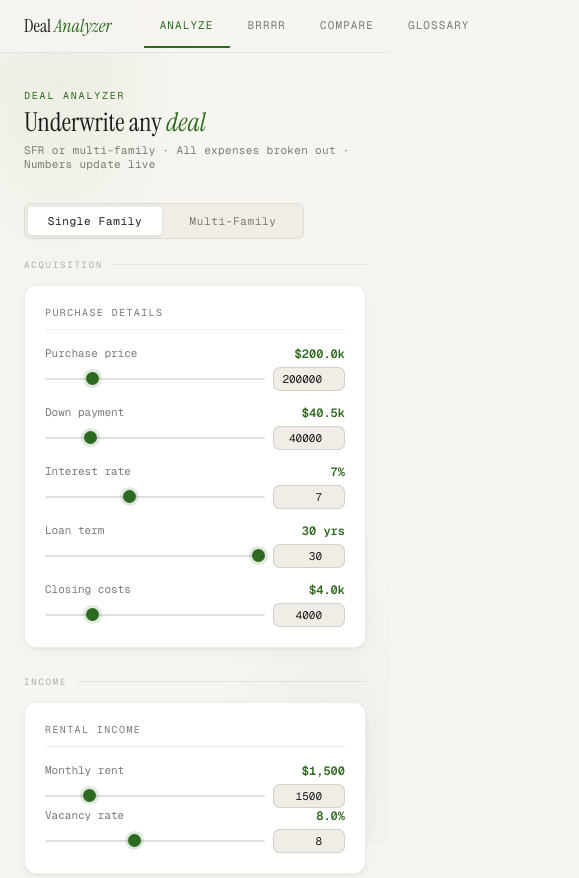
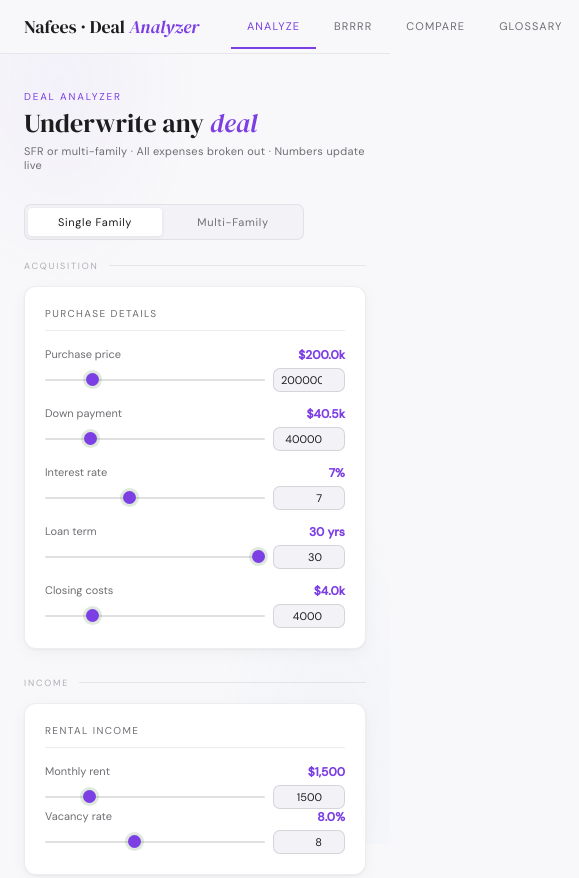
Before and after one commit to Nmahbub12/my-website, a plain HTML site: page deal_analyzer_1.html in a window 390 px wide. Shown: the top 878 px of the page, 579 px wide, since content can reach past the window. Drawn offline with nearby package versions, Linux system fonts and the light colour scheme.

Commit message:
Update deal_analyzer_1 with brand colors.html

```diff
--- a/deal_analyzer_1.html
+++ b/deal_analyzer_1.html
@@ -4,36 +4,36 @@
 <meta charset="UTF-8">
 <meta name="viewport" content="width=device-width, initial-scale=1.0">
 <title>Deal Analyzer</title>
-<link href="https://fonts.googleapis.com/css2?family=Instrument+Serif:ital@0;1&family=Geist+Mono:wght@400;500;600&display=swap" rel="stylesheet">
+<link href="https://fonts.googleapis.com/css2?family=DM+Sans:ital,opsz,wght@0,9..40,300;0,9..40,400;0,9..40,500;1,9..40,300&family=DM+Serif+Display:ital@0;1&display=swap" rel="stylesheet">
 <style>
 *, *::before, *::after { box-sizing: border-box; margin: 0; padding: 0; }
 
 :root {
-  --bg: #f7f5f0;
+  --bg: #f8f8fa;
   --surface: #ffffff;
-  --surface2: #f0ede6;
-  --surface3: #e8e4db;
+  --surface2: #f2f2f7;
+  --surface3: #e8e8f0;
   --border: rgba(0,0,0,0.07);
   --border2: rgba(0,0,0,0.12);
-  --text: #1c1b18;
-  --muted: #7c7a72;
-  --faint: #b0ada4;
-  --green: #2d6a1f;
-  --green-dim: rgba(45,106,31,0.09);
-  --green-mid: rgba(45,106,31,0.18);
-  --red: #b83232;
-  --red-dim: rgba(184,50,50,0.08);
-  --amber: #9a6800;
-  --amber-dim: rgba(154,104,0,0.09);
-  --blue: #1a5c8a;
-  --blue-dim: rgba(26,92,138,0.09);
+  --text: #1d1d1f;
+  --muted: #6e6e73;
+  --faint: #aeaeb2;
+  --green: #7B3FE4;
+  --green-dim: rgba(123,63,228,0.08);
+  --green-mid: rgba(123,63,228,0.18);
+  --red: #c0366a;
+  --red-dim: rgba(192,54,106,0.08);
+  --amber: #4A90D9;
+  --amber-dim: rgba(74,144,217,0.09);
+  --blue: #4A90D9;
+  --blue-dim: rgba(74,144,217,0.09);
   --radius: 12px;
   --radius-sm: 7px;
-  --shadow: 0 1px 3px rgba(0,0,0,0.06), 0 4px 16px rgba(0,0,0,0.04);
+  --shadow: 0 1px 3px rgba(0,0,0,0.05), 0 4px 16px rgba(0,0,0,0.04);
 }
 
 body {
-  font-family: 'Geist Mono', monospace;
+  font-family: 'DM Sans', -apple-system, sans-serif;
   background: var(--bg);
   color: var(--text);
   min-height: 100vh;
@@ -45,8 +45,8 @@ body::before {
   position: fixed;
   inset: 0;
   background:
-    radial-gradient(ellipse 60% 40% at 15% 10%, rgba(45,106,31,0.05) 0%, transparent 60%),
-    radial-gradient(ellipse 50% 50% at 85% 90%, rgba(26,92,138,0.04) 0%, transparent 60%);
+    radial-gradient(ellipse 60% 40% at 15% 10%, rgba(123,63,228,0.04) 0%, transparent 60%),
+    radial-gradient(ellipse 50% 50% at 85% 90%, rgba(74,144,217,0.04) 0%, transparent 60%);
   pointer-events: none;
   z-index: 0;
 }
@@ -56,7 +56,7 @@ body::before {
   position: sticky;
   top: 0;
   z-index: 100;
-  background: rgba(247,245,240,0.92);
+  background: rgba(248,248,250,0.92);
   backdrop-filter: blur(12px);
   border-bottom: 1px solid var(--border);
   padding: 0 24px;
@@ -66,7 +66,7 @@ body::before {
 }
 
 .nav-logo {
-  font-family: 'Instrument Serif', serif;
+  font-family: 'DM Serif Display', Georgia, serif;
   font-size: 18px;
   color: var(--text);
   padding: 14px 0;
@@ -122,7 +122,7 @@ body::before {
   margin-bottom: 6px;
 }
 .page-title {
-  font-family: 'Instrument Serif', serif;
+  font-family: 'DM Serif Display', Georgia, serif;
   font-size: clamp(26px, 4vw, 38px);
   font-weight: 400;
   line-height: 1.1;
@@ -217,7 +217,7 @@ body::before {
   border-radius: var(--radius-sm);
   background: var(--surface2);
   color: var(--text);
-  font-family: 'Geist Mono', monospace;
+  font-family: 'DM Sans', -apple-system, sans-serif;
   font-size: 11px;
   outline: none;
   text-align: right;
@@ -252,7 +252,7 @@ input[type=number]:not(.field-num), input[type=text] {
   border-radius: var(--radius-sm);
   background: var(--surface2);
   color: var(--text);
-  font-family: 'Geist Mono', monospace;
+  font-family: 'DM Sans', -apple-system, sans-serif;
   font-size: 12px;
   outline: none;
   transition: border-color 0.15s;
@@ -276,7 +276,7 @@ input[type=number]:not(.field-num):focus, input[type=text]:focus {
   flex: 1;
   padding: 7px 12px;
   font-size: 11px;
-  font-family: 'Geist Mono', monospace;
+  font-family: 'DM Sans', -apple-system, sans-serif;
   letter-spacing: 0.06em;
   border: none;
   border-radius: 4px;
@@ -322,7 +322,7 @@ input[type=number]:not(.field-num):focus, input[type=text]:focus {
   margin-bottom: 8px;
 }
 .metric-val {
-  font-family: 'Instrument Serif', serif;
+  font-family: 'DM Serif Display', Georgia, serif;
   font-size: 30px;
   line-height: 1;
   color: var(--text);
@@ -398,7 +398,7 @@ input[type=number]:not(.field-num):focus, input[type=text]:focus {
 .brrrr-step:first-child { border-radius: var(--radius) 0 0 var(--radius); }
 .brrrr-step:last-child { border-right: 1px solid var(--border); border-radius: 0 var(--radius) var(--radius) 0; }
 .brrrr-letter {
-  font-family: 'Instrument Serif', serif;
+  font-family: 'DM Serif Display', Georgia, serif;
   font-size: 22px;
   font-style: italic;
   color: var(--green);
@@ -444,7 +444,7 @@ input[type=number]:not(.field-num):focus, input[type=text]:focus {
 }
 .rh-label { font-size: 11px; color: var(--muted); margin-bottom: 4px; }
 .rh-val {
-  font-family: 'Instrument Serif', serif;
+  font-family: 'DM Serif Display', Georgia, serif;
   font-size: 36px;
   color: var(--green);
   line-height: 1;
@@ -477,7 +477,7 @@ input[type=number]:not(.field-num):focus, input[type=text]:focus {
 .compare-name-input {
   background: transparent;
   border: none;
-  font-family: 'Geist Mono', monospace;
+  font-family: 'DM Sans', -apple-system, sans-serif;
   font-size: 12px;
   color: var(--text);
   font-weight: 600;
@@ -560,7 +560,7 @@ input[type=number]:not(.field-num):focus, input[type=text]:focus {
 <body>
 
 <nav class="nav">
-  <div class="nav-logo">Deal <span>Analyzer</span></div>
+  <div class="nav-logo">Nafees · Deal <span>Analyzer</span></div>
   <div class="nav-tabs">
     <div class="nav-tab active" onclick="switchTab('analyze')">Analyze</div>
     <div class="nav-tab" onclick="switchTab('brrrr')">BRRRR</div>
@@ -961,7 +961,7 @@ input[type=number]:not(.field-num):focus, input[type=text]:focus {
   <!-- Deal headers -->
   <div class="grid-3" style="margin-bottom:0">
     <div class="deal-col-header" style="border-radius:12px 12px 0 0">
-      <div class="deal-dot" style="background:#2d6a1f"></div>
+      <div class="deal-dot" style="background:#7B3FE4"></div>
       <input class="compare-name-input" id="cn-1" type="text" placeholder="Deal A — e.g. Redford SFR" value="Deal A">
     </div>
     <div class="deal-col-header" style="border-radius:12px 12px 0 0">
@@ -1028,7 +1028,7 @@ input[type=number]:not(.field-num):focus, input[type=text]:focus {
 
   <div class="card mt12" style="padding:16px 20px" id="compare-winner">
     <div style="font-size:11px;color:var(--muted)">Best overall deal by cash-on-cash return</div>
-    <div style="font-size:18px;font-family:'Instrument Serif',serif;margin-top:4px" id="compare-winner-text">—</div>
+    <div style="font-size:18px;font-family:'DM Serif Display',Georgia,serif;margin-top:4px" id="compare-winner-text">—</div>
   </div>
 
 </div>
```
